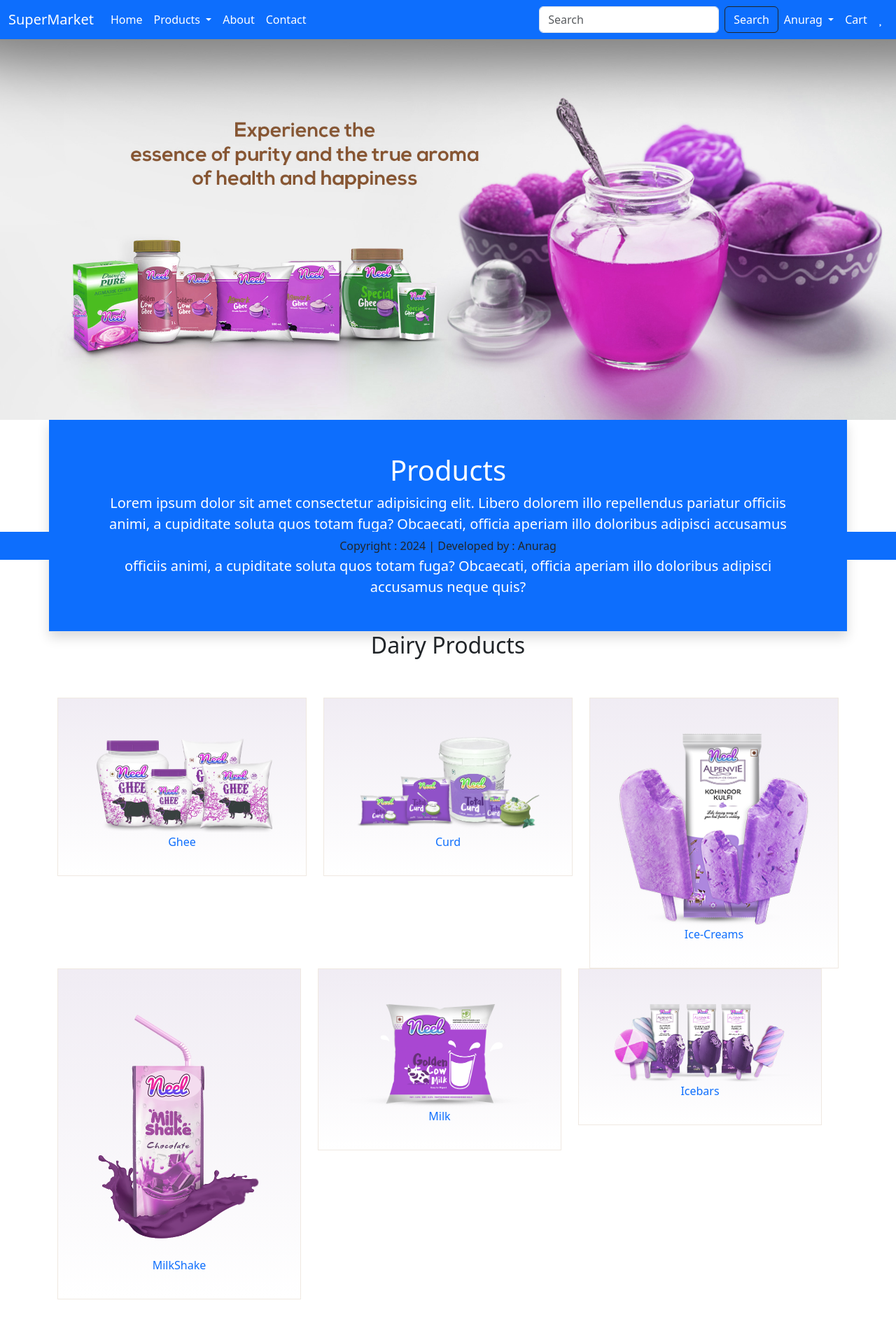
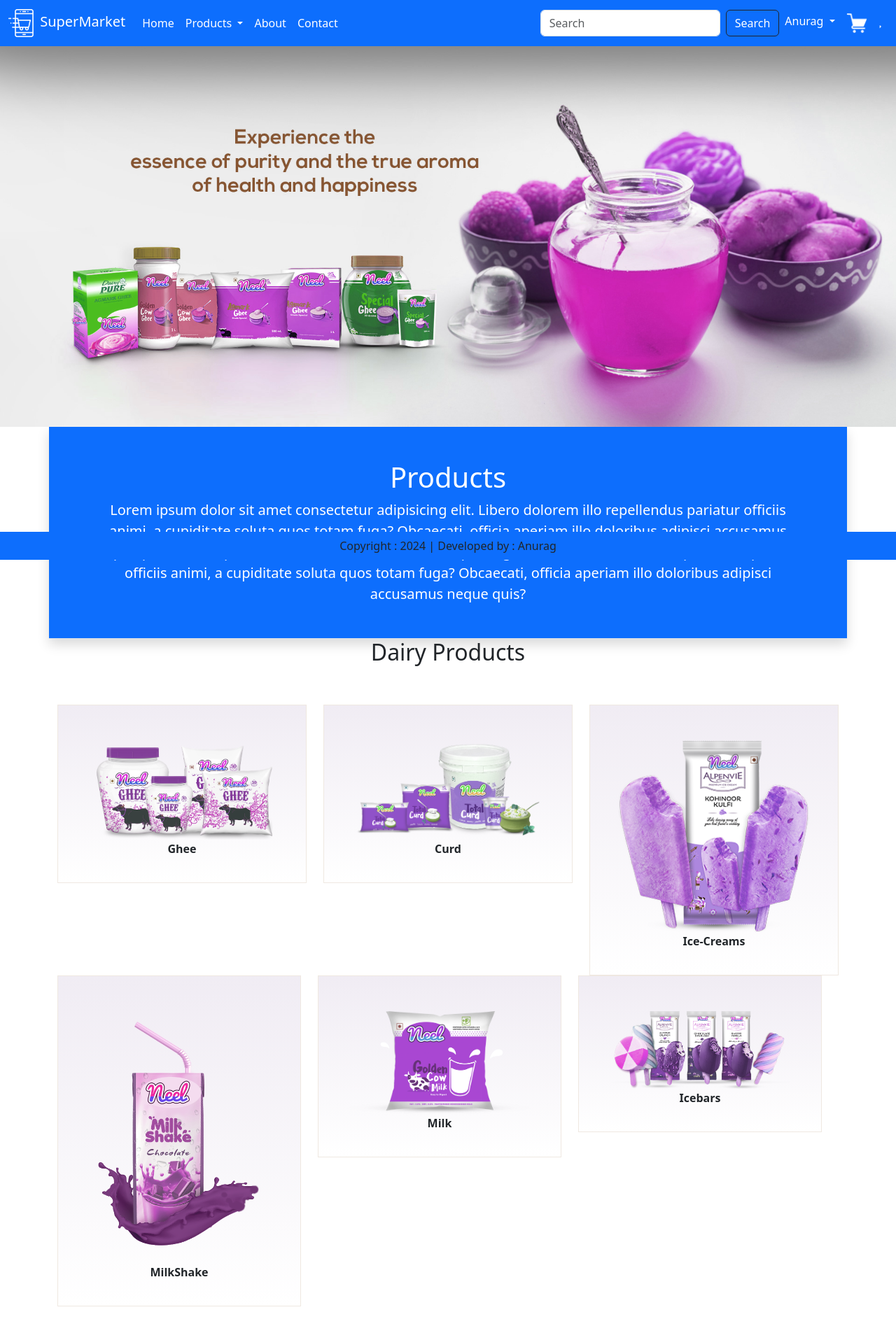
Before and after one commit to anuragk27/Project, a Django app: page / in a window 1280 px wide. Shown: the whole page at 70% size. Before the commit the page ends 1857 px from the top, so only its background shows below. Run offline with Django 5.2, Linux system fonts and the light colour scheme; a user stored in the database is signed in; data comes from the database, SQL or seed files in the repository; both versions use the stored data as it was after the commit; data that the repository does not hold is empty; some libraries are stand-ins or nearby versions; some web fonts are replaced.

Commit message:
first commit

```diff
--- a/ecom/app/static/app/js/myscript.js
+++ b/ecom/app/static/app/js/myscript.js
@@ -23,17 +23,19 @@ $('#slider1, #slider2, #slider3').owlCarousel({
 })
 
 $('.plus-cart').click(function(){
-    var id=$(this).attr("pid").toString();
-    var eml=this.parentNode.children[2]
+    console.log("Button clicked")
+    var id = $(this).attr("pid").toString();
+    var eml = this.parentNode.children[2]
     console.log(eml)
     $.ajax({
         type:"GET",
         url:"/pluscart",
         data:{
-            prod_id:id
+            prod_id: id
         },
         success:function(data){
-            eml.innerText=data.quantity
+            console.log("data = ",data);
+            eml.innerText = data.quantity
             document.getElementById("amount").innerText=data.amount
             document.getElementById("totalamount").innerText=data.totalamount
         }
@@ -78,6 +80,7 @@ $('.remove-cart').click(function(){
 
 $('.plus-wishlist').click(function(){
     var id=$(this).attr("pid").toString();
+    console.log(id)
     $.ajax({
         type:"GET",
         url:"/pluswishlist",
--- a/ecom/app/templates/app/base.html
+++ b/ecom/app/templates/app/base.html
@@ -17,7 +17,7 @@
 
     <nav class="navbar navbar-expand-lg bg-primary">
         <div class="container-fluid">
-          <a class="navbar-brand  text-white" href="/">SuperMarket</a>
+          <a class="navbar-brand  text-white" href="/"><img src="{% static 'app/images/banner/logo.png' %}" width="40px" alt="logo"> SuperMarket</a>
           <button class="navbar-toggler" type="button" data-bs-toggle="collapse" data-bs-target="#navbarSupportedContent" aria-controls="navbarSupportedContent" aria-expanded="false" aria-label="Toggle navigation">
             <span class="navbar-toggler-icon"></span>
           </button>
@@ -74,7 +74,7 @@
               <a class="nav-link active text-white" aria-current="page" href="{% url 'showcart' %}">
               <span class=" badge bg-danger">{% if totalitem > 0 %}
                 {{ totalitem }}
-              {% endif %}</span> Cart</a>
+              {% endif %}</span><img src="{% static 'app/images/banner/cart.png' %}" width="30px" alt="cart"></a>
             </li>
             <li class="nav-item">
               <a class="nav-link active text-white" aria-current="page" href="{% url 'showwishlist' %}">
@@ -110,8 +110,8 @@
 
     <script src="https://cdnjs.cloudflare.com/ajax/libs/jquery/3.7.1/jquery.min.js" ></script>
 
+    <script src="{% static 'app/js/owl.carousel.min.js' %}" ></script>
     <script src="{% static 'app/js/all.min.js' %}" ></script>
     <script src="{% static 'app/js/myscript.js' %}" ></script>
-    <script src="{% static 'app/js/owl.carousel.min.js' %}" ></script>
 </body>
 </html>
--- a/ecom/app/templates/app/checkout.html
+++ b/ecom/app/templates/app/checkout.html
@@ -30,7 +30,7 @@
         <div class="col-sm-4 offset-sm-1 ">
             <h4>Select Shipping Address</h4>
             <hr>
-            <form method="post" id="myform">
+            <form action="/paymentdone" method="post" id="myform">
                 {% csrf_token %}
                 {% for ad in add %}
                   <div class="card">
@@ -77,7 +77,7 @@ var options = {
         // alert(response.razorpay_payment_id);
         // alert(response.razorpay_order_id);
         // alert(response.razorpay_signature)
-        window.location.href = 'http://localhost:8000/paymentdone?order_id=${response.razorpay_order_id}&payment_id=${response.razorpay_payment_id}&cust_id=${form.elements["custid"].value}'
+        window.location.href = `http://localhost:8000/paymentdone?order_id=${response.razorpay_order_id}&payment_id=${response.razorpay_payment_id}&cust_id=${form.elements["custid"].value}`
     },
     "theme": {
         "color": "#3399cc"
--- a/ecom/app/templates/app/home.html
+++ b/ecom/app/templates/app/home.html
@@ -48,7 +48,7 @@
                       <div class="goodnessseccont text-center">
                         <img src="{% static 'app/images/product/buffalo-ghee.png' %}" class="img-responive
                           center-block" alt="">
-                        <p class="milkpro">Ghee</p>
+                        <p class="milkpro text-dark fw-bold">Ghee</p>
                       </div>
                     </a>
                 </div>
@@ -63,7 +63,7 @@
                       <div class="goodnessseccont text-center">
                         <img src="{% static 'app/images/product/curd-total.png' %}" class="img-responive
                           center-block" alt="">
-                        <p class="milkpro">Curd</p>
+                        <p class="milkpro text-dark fw-bold">Curd</p>
                       </div>
                   </a>
               </div>
@@ -78,7 +78,7 @@
                       <div class="goodnessseccont text-center">
                         <img src="{% static 'app/images/product/kulfi.png' %}" class="img-responive
                           center-block" alt="">
-                        <p class="milkpro">Ice-Creams</p>
+                        <p class="milkpro text-dark fw-bold">Ice-Creams</p>
                       </div>
                   </a>
               </div>
@@ -96,7 +96,7 @@
                         <div class="goodnessseccont text-center">
                           <img src="{% static 'app/images/product/milk-shake-chocolate.png' %}" class="img-responive
                             center-block" alt="">
-                          <p class="milkpro">MilkShake</p>
+                          <p class="milkpro text-dark fw-bold">MilkShake</p>
                         </div>
                       </a>
                   </div>
@@ -111,7 +111,7 @@
                         <div class="goodnessseccont text-center">
                           <img src="{% static 'app/images/product/cow-milk.png' %}" class="img-responive
                             center-block" alt="">
-                          <p class="milkpro">Milk</p>
+                          <p class="milkpro text-dark fw-bold">Milk</p>
                         </div>
                     </a>
                 </div>
@@ -126,7 +126,7 @@
                         <div class="goodnessseccont text-center">
                           <img src="{% static 'app/images/product/icbars.png' %}" class="img-responive
                             center-block" alt="">
-                          <p class="milkpro">Icebars</p>
+                          <p class="milkpro text-dark fw-bold">Icebars</p>
                         </div>
                     </a>
                 </div>
--- a/ecom/app/views.py
+++ b/ecom/app/views.py
@@ -235,18 +235,21 @@ class checkout(View):
                 razorpay_payment_status = order_status
             )
             payment.save()
+            # print(payment)
         return render(request,'app/checkout.html',locals())
 
 @login_required
 def payment_done(request):
     order_id = request.GET.get('order_id')
+    print(order_id)
     payment_id = request.GET.get('payment_id')
     cust_id = request.GET.get('cust_id')
+    print(cust_id)
     # print("payment_done : old = ",order_id,"pid = ",payment_id,"cid = ",cust_id)
     user = request.user
     customer = Customer.objects.get(id=cust_id)
     #To update status and payment id
-    payment = Payment.objects.get(id=cust_id)
+    payment = Payment.objects.get(razorpay_order_id=order_id)
     payment.paid = True
     payment.razorpay_payment_id = payment_id
     #To save payment details
@@ -262,9 +265,11 @@ def orders(request):
     totalitem = 0
     wishitem = 0
     if request.user.is_authenticated:
+        # print(f"Authenticated user: {request.user}")
         totalitem = len(Cart.objects.filter(user=request.user))
         wishitem = len(Wishlist.objects.filter(user=request.user))
     order_placed = OrderPlaced.objects.filter(user=request.user)
+    # print("orders",order_placed)
     return render(request, 'app/orders.html',locals())
 
 def plus_cart(request):
```
Also changed, not shown: ecom/app/templates/app/addtocart.html (+6 -4 lines), ecom/app/templates/app/orders.html (+7 -4 lines), ecom/app/static/app/images/banner/cart.png (added), ecom/app/static/app/images/banner/logo.png (added), ecom/app/static/app/images/banner/logo1.png (added), ecom/db.sqlite3, ecom/media/product/cow-milk_0NOTT0A.png (added), ecom/media/product/curd-total_1r4iXrC.png (added), ecom/media/product/dbtoned-milk_w5ulyMU.png (added), ecom/media/product/milk-shake-chocolate_GornCBL.png (added), ecom/media/product/milk-shake-vanilla_f7WbTho.png (added).
